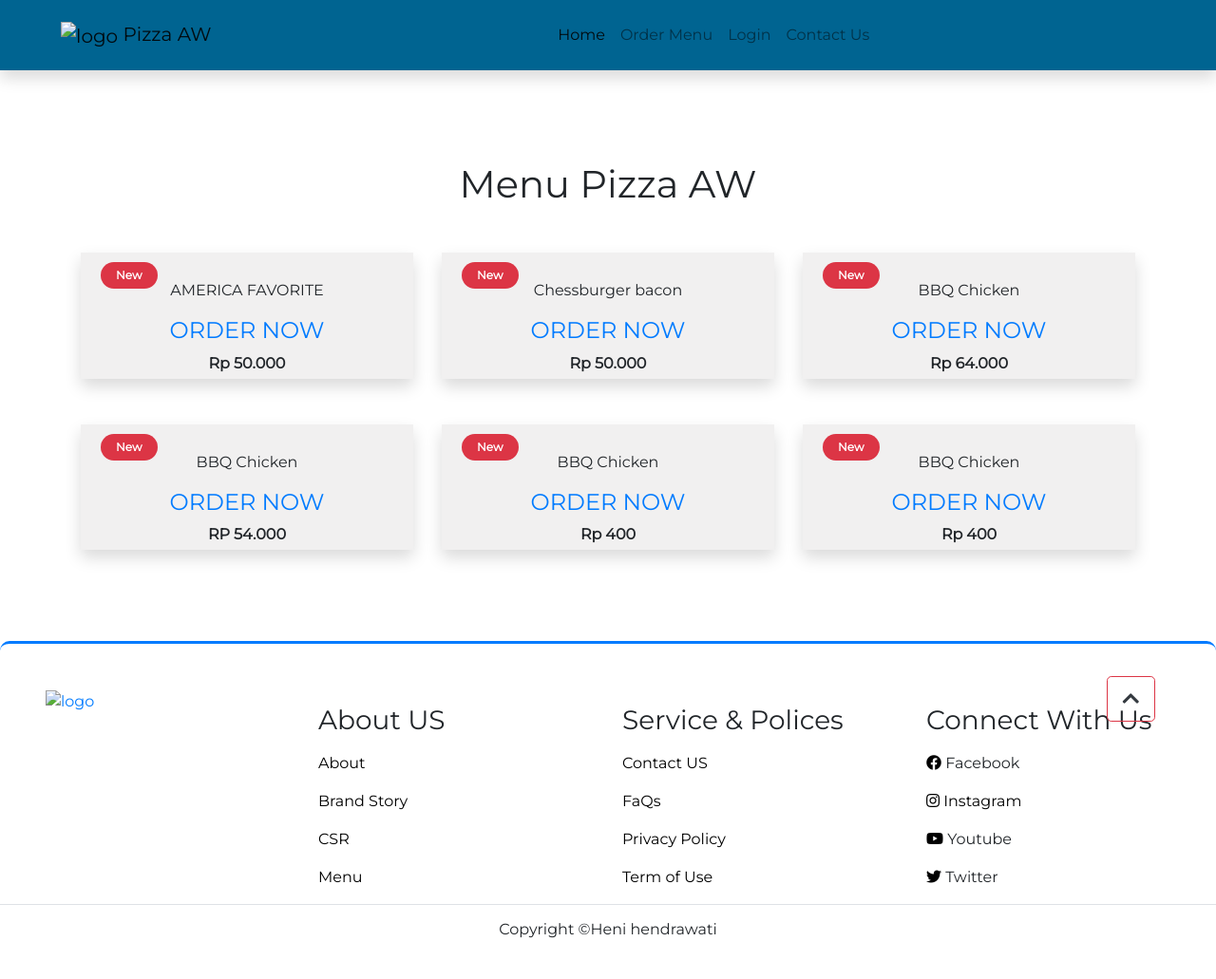
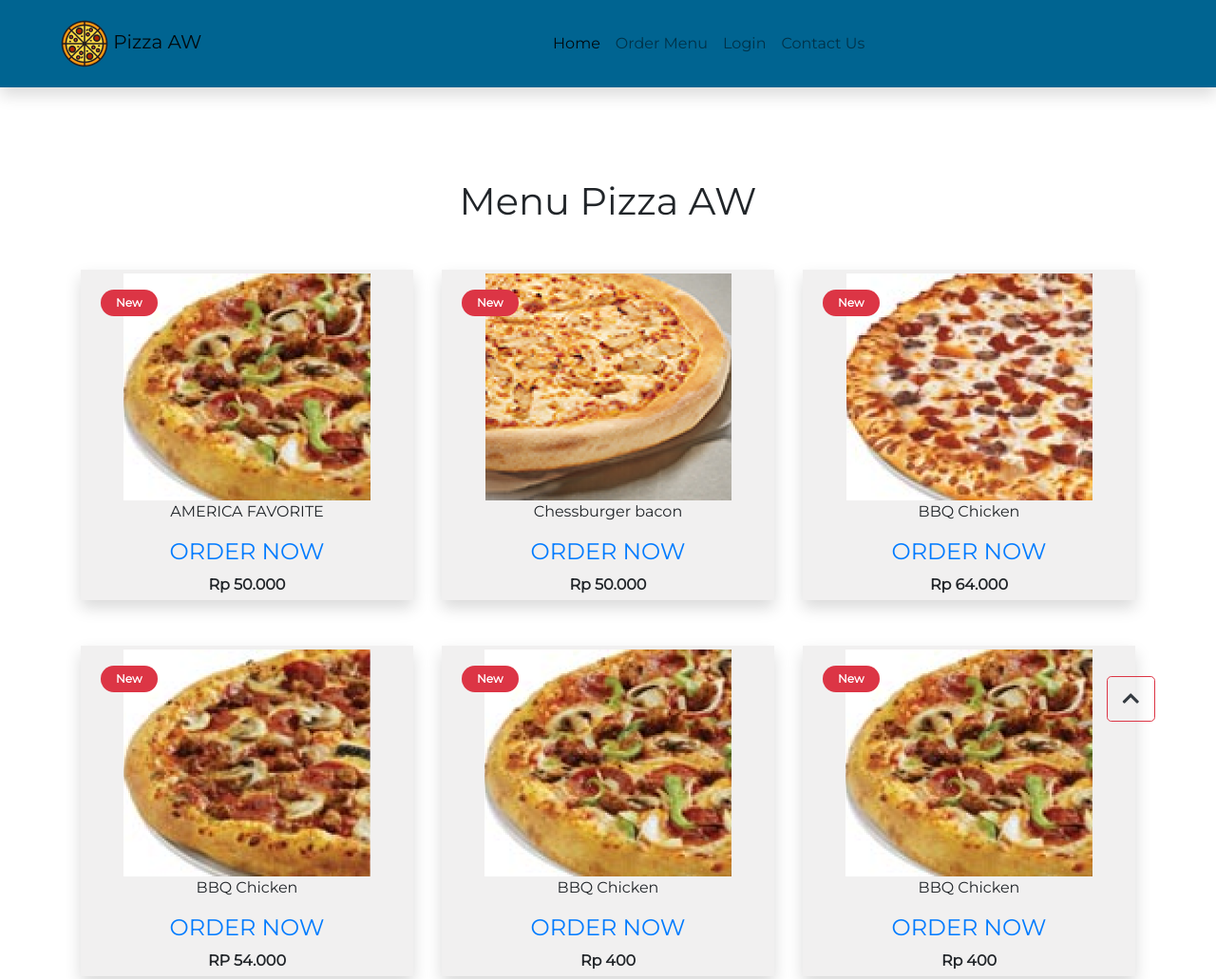
Before and after one commit to henihendriawati/pizza_aw, a plain HTML site: page pages/product.html in a window 1280 px wide. Shown: the top 1031 px of the page at 95% size. Before the commit the page ends 1004 px from the top, so only its background shows below. Drawn offline with nearby package versions, Linux system fonts and the light colour scheme; files that its build step writes are made by us from their sources.

Commit message:
ubah directory

```diff
--- a/pages/product.html
+++ b/pages/product.html
@@ -7,7 +7,7 @@
   <meta name="viewport" content="width=device-width, initial-scale=1, shrink-to-fit=no" />
 
   <!-- style.css  -->
-  <link rel="stylesheet" href="css/style.css">
+  <link rel="stylesheet" href="/pizza_aw/css/style.css">
 
   <!-- Bootstrap CSS -->
   <link rel="stylesheet" href="https://stackpath.bootstrapcdn.com/bootstrap/4.5.2/css/bootstrap.min.css"
@@ -28,7 +28,7 @@
       <nav class="navbar navbar-expand-lg navbar-light  py-3  " style="background-color: #8EC5FC;
    background-color: #006491;">
         <a class="navbar-brand pl-5 pl-small-0" href="index.html">
-          <img src="images/pizzalogo.png" class="img img-fluid" width="50px" alt="logo"> Pizza AW
+          <img src="/pizza_aw/images/pizzalogo.png" class="img img-fluid" width="50px" alt="logo"> Pizza AW
 
 
         </a>
@@ -73,7 +73,7 @@
         <div class="col-md-4 col-12">
           <div class="single_product shadow text-center p-1">
             <div class="product_img">
-              <a href="product_detail.html"><img src="images/pz1.png" class="img img-fluid" alt=""></a>
+              <a href="product_detail.html"><img src="/pizza_aw/images/pz1.png" class="img img-fluid" alt=""></a>
               <div class="new_product">
                 <span class="badge py-2 px-3 badge-pill badge-danger">New</span>
               </div>
@@ -88,7 +88,7 @@
         <div class="col-md-4 col-12">
           <div class="single_product shadow text-center p-1 mt-small-5 mb-small-5">
             <div class="product_img">
-              <a href="product_detail.html"><img src="images/pz2.png" class="img img-fluid" alt=""></a>
+              <a href="product_detail.html"><img src="/pizza_aw/images/pz2.png" class="img img-fluid" alt=""></a>
               <div class="new_product">
                 <span class="badge py-2 px-3 badge-pill badge-danger">New</span>
               </div>
@@ -103,7 +103,7 @@
         <div class="col-md-4 col-12">
           <div class="single_product shadow text-center p-1">
             <div class="product_img">
-              <a href="product_detail.html"><img src="images/pz3.png"  class="img img-fluid" alt=""></a>
+              <a href="product_detail.html"><img src="/pizza_aw/images/pz3.png"  class="img img-fluid" alt=""></a>
               <div class="new_product">
                 <span class="badge py-2 px-3 badge-pill badge-danger">New</span>
               </div>
@@ -120,7 +120,7 @@
         <div class="col-md-4 col-12">
           <div class="single_product shadow text-center p-1">
             <div class="product_img">
-              <a href="product_detail.html"><img src="images/pz4.png" class="img img-fluid" alt=""></a>
+              <a href="product_detail.html"><img src="/pizza_aw/images/pz4.png" class="img img-fluid" alt=""></a>
               <div class="new_product">
                 <span class="badge py-2 px-3 badge-pill badge-danger">New</span>
               </div>
@@ -135,7 +135,7 @@
         <div class="col-md-4 col-12">
           <div class="single_product shadow text-center p-1 mt-small-5 mb-small-5">
             <div class="product_img">
-              <a href="product_detail.html"><img src="images/pz1.png" class="img img-fluid" alt=""></a>
+              <a href="product_detail.html"><img src="/pizza_aw/images/pz1.png" class="img img-fluid" alt=""></a>
               <div class="new_product">
                 <span class="badge py-2 px-3 badge-pill badge-danger">New</span>
               </div>
@@ -150,7 +150,7 @@
        <div class="col-md-4 col-12">
           <div class="single_product shadow text-center p-1 mt-small-5 mb-small-5">
             <div class="product_img">
-              <a href="product_detail.html"><img src="images/pz1.png" class="img img-fluid" alt=""></a>
+              <a href="product_detail.html"><img src="/pizza_aw/images/pz1.png" class="img img-fluid" alt=""></a>
               <div class="new_product">
                 <span class="badge py-2 px-3 badge-pill badge-danger">New</span>
               </div>
@@ -175,7 +175,7 @@
                     <div class="col-md-3 col-6 pl-5">
                         <div class="footer_title">
                             <a href="index.html">
-                                <img src="images/pizzalogo.png" width="150px" class="img img-fluid" alt="logo">
+                                <img src="/pizza_aw/images/pizzalogo.png" width="150px" class="img img-fluid" alt="logo">
                             </a>
                         </div>
                     </div>
```
Also changed, not shown: pages/americafavorite.html (+4 -4 lines), pages/cart.html (+4 -4 lines), pages/checkout.html (+3 -3 lines), pages/contact.html (+3 -3 lines), pages/order_confirmation.html (+4 -4 lines).
